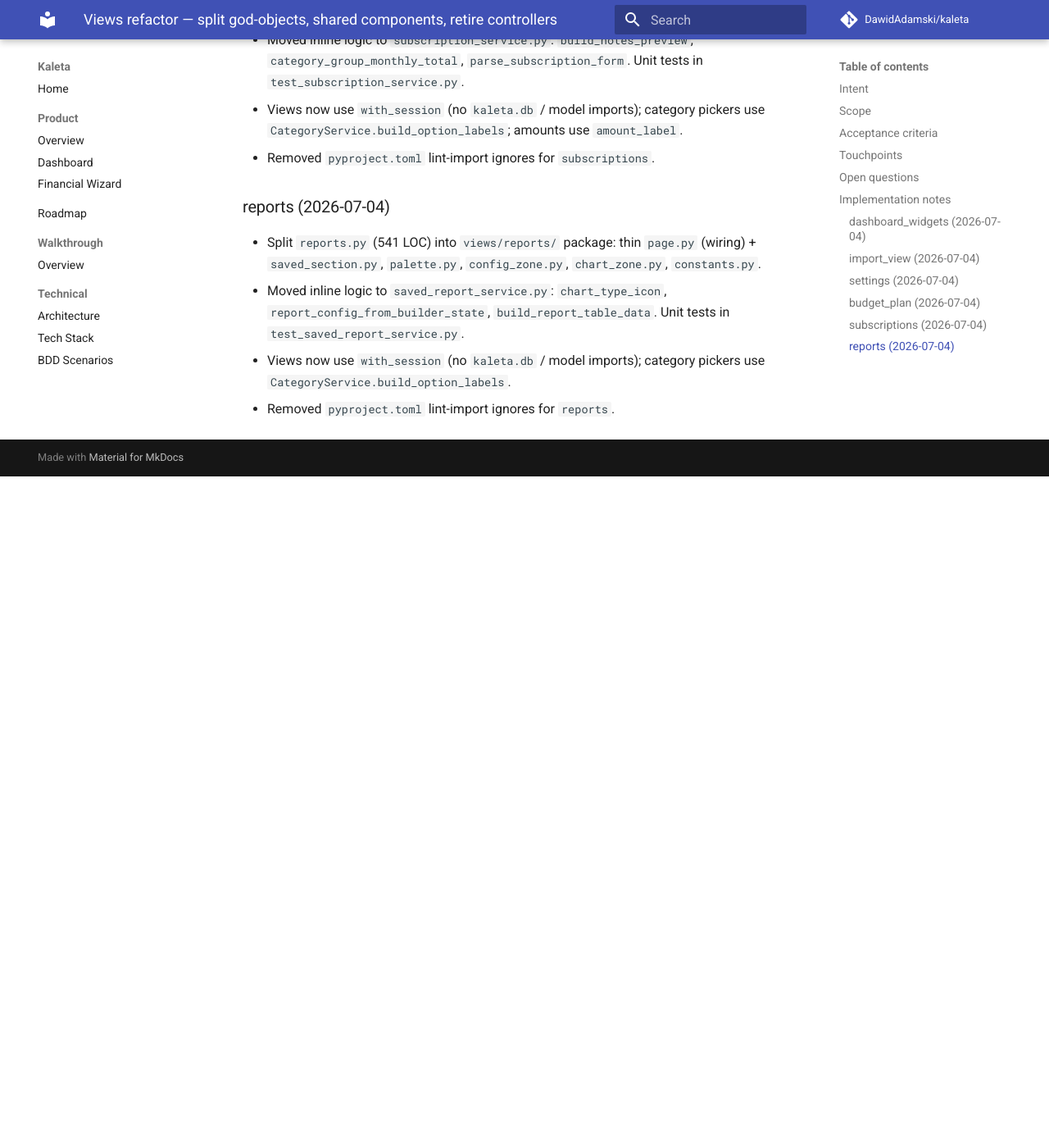
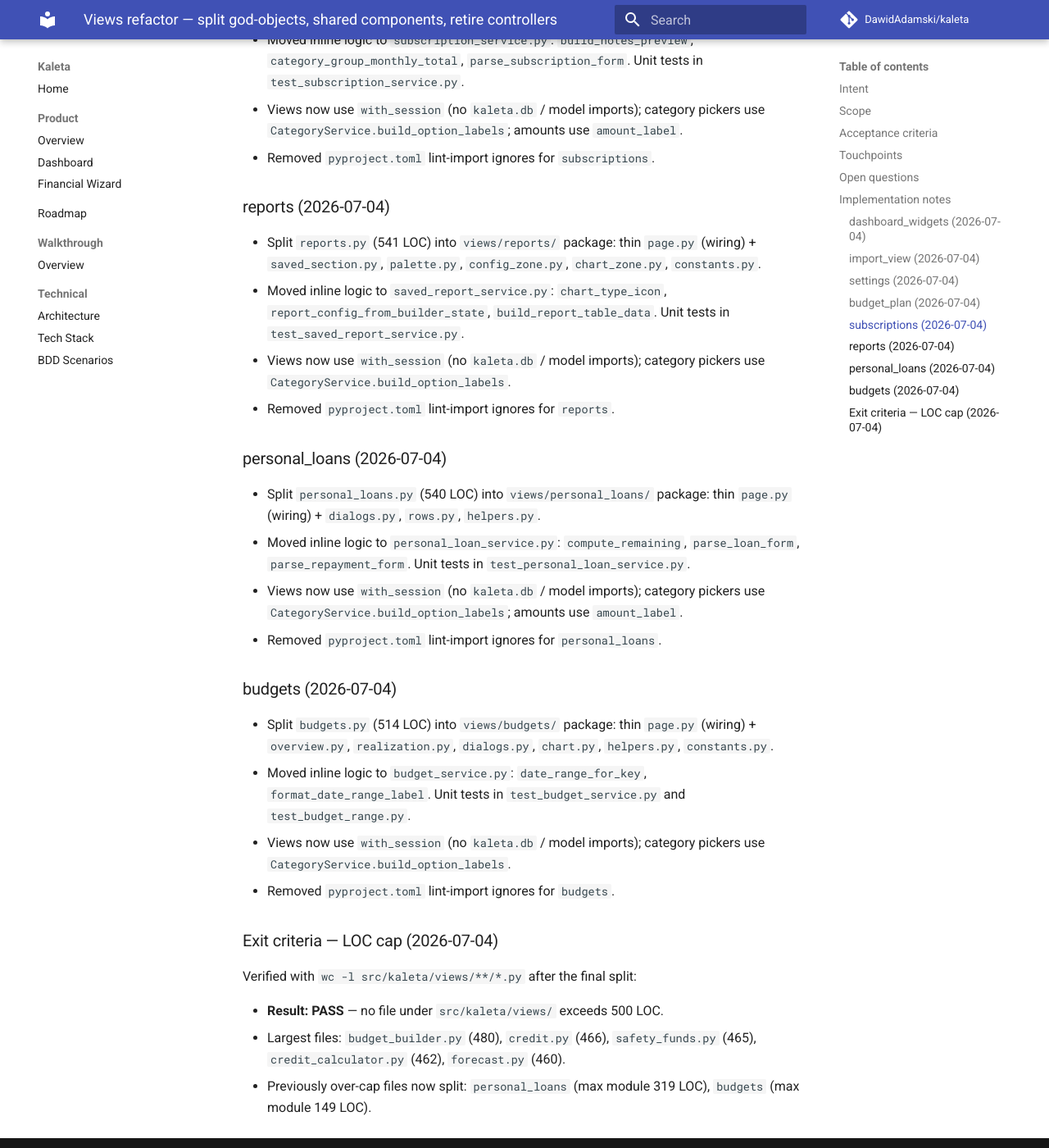
Before and after one commit to DawidAdamski/kaleta, an MkDocs documentation site: the page built from docs/plans/q3-views-refactor.md, in a window 1280 px wide and 1400 px high, scrolled down 3217 px. Shown: the whole window at 82% size. Built offline with MkDocs 1.6.1 and Material for MkDocs 9.7.7, drawn with Linux system fonts in a browser that asks for light colours; comment, search, counter and statistics services are not loaded; before the commit the page ends 3798 px from its top, so only the background shows below that.

Commit message:
Document personal_loans and budgets splits plus LOC exit criteria.
Record wc -l verification showing all view files are at or below 500 LOC.

Co-authored-by: Cursor <cursoragent@cursor.com>

```diff
--- a/docs/plans/q3-views-refactor.md
+++ b/docs/plans/q3-views-refactor.md
@@ -143,3 +143,36 @@ components.
 - Views now use `with_session` (no `kaleta.db` / model imports); category
   pickers use `CategoryService.build_option_labels`.
 - Removed `pyproject.toml` lint-import ignores for `reports`.
+
+### personal_loans (2026-07-04)
+
+- Split `personal_loans.py` (540 LOC) into `views/personal_loans/` package: thin
+  `page.py` (wiring) + `dialogs.py`, `rows.py`, `helpers.py`.
+- Moved inline logic to `personal_loan_service.py`: `compute_remaining`,
+  `parse_loan_form`, `parse_repayment_form`. Unit tests in
+  `test_personal_loan_service.py`.
+- Views now use `with_session` (no `kaleta.db` / model imports); category
+  pickers use `CategoryService.build_option_labels`; amounts use `amount_label`.
+- Removed `pyproject.toml` lint-import ignores for `personal_loans`.
+
+### budgets (2026-07-04)
+
+- Split `budgets.py` (514 LOC) into `views/budgets/` package: thin `page.py`
+  (wiring) + `overview.py`, `realization.py`, `dialogs.py`, `chart.py`,
+  `helpers.py`, `constants.py`.
+- Moved inline logic to `budget_service.py`: `date_range_for_key`,
+  `format_date_range_label`. Unit tests in `test_budget_service.py` and
+  `test_budget_range.py`.
+- Views now use `with_session` (no `kaleta.db` / model imports); category
+  pickers use `CategoryService.build_option_labels`.
+- Removed `pyproject.toml` lint-import ignores for `budgets`.
+
+### Exit criteria — LOC cap (2026-07-04)
+
+Verified with `wc -l src/kaleta/views/**/*.py` after the final split:
+
+- **Result: PASS** — no file under `src/kaleta/views/` exceeds 500 LOC.
+- Largest files: `budget_builder.py` (480), `credit.py` (466), `safety_funds.py`
+  (465), `credit_calculator.py` (462), `forecast.py` (460).
+- Previously over-cap files now split: `personal_loans` (max module 319 LOC),
+  `budgets` (max module 149 LOC).
```
